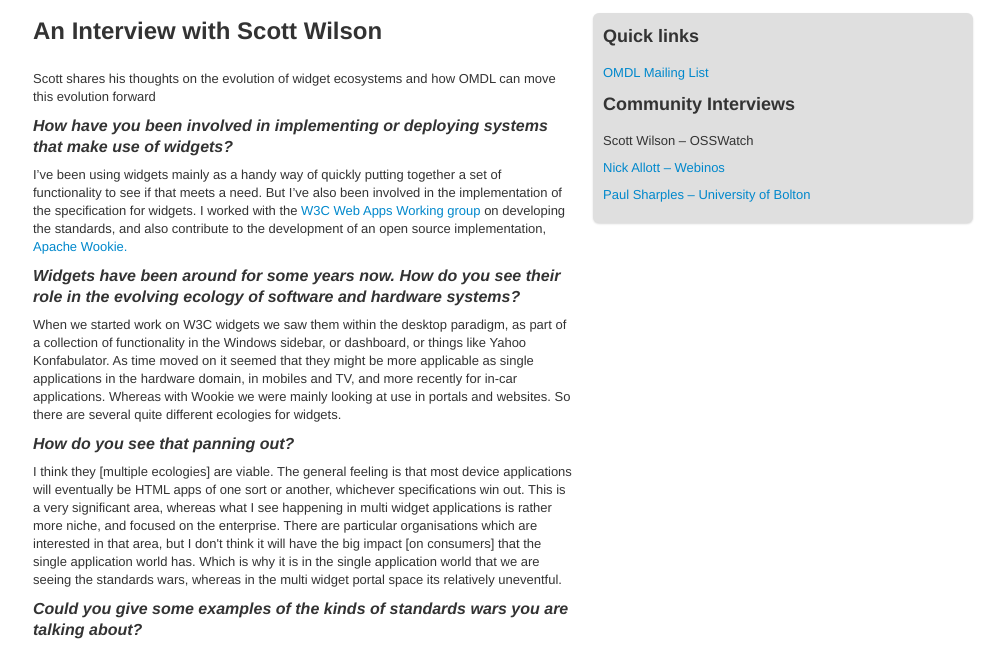
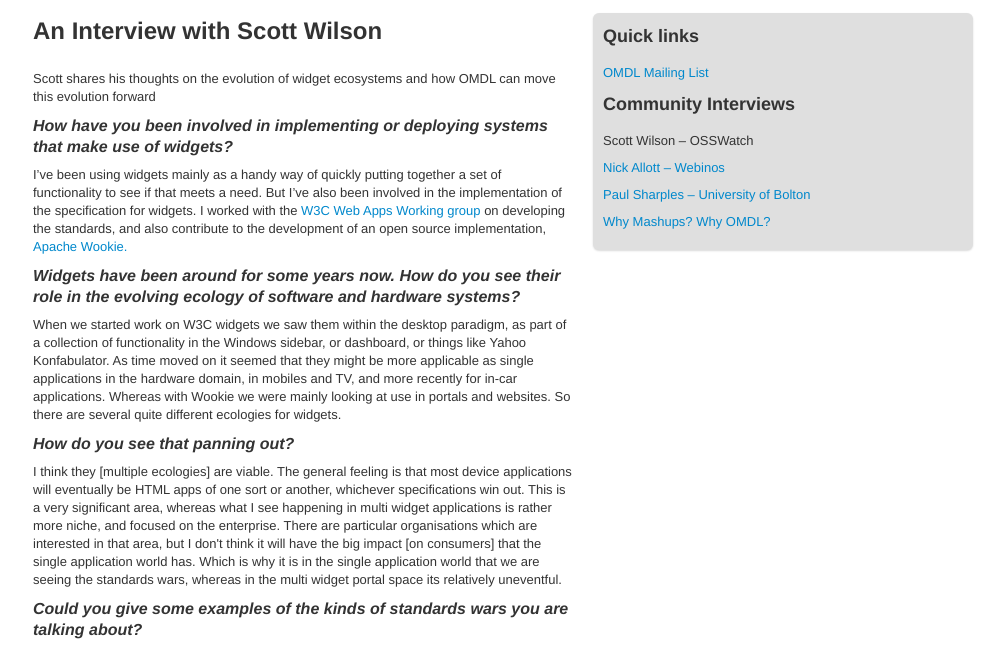
Before and after one commit to omdl/omdl.github.com, a plain HTML site: page wilson.html in a window 1280 px wide. Shown: the part 114-760 px from the top of the page, without its empty margins (137-1142 px from the left). Drawn offline with Linux system fonts and the light colour scheme.

Commit message:
Update wilson.html

```diff
--- a/wilson.html
+++ b/wilson.html
@@ -114,6 +114,7 @@ The enterprise case is where IWC makes more sense. The question is how much of t
             <p>Scott Wilson – OSSWatch</p>
             <p><a href="allott.html">Nick Allott – Webinos</a></p>
             <p><a href="sharples.html">Paul Sharples – University of Bolton</a></p>
+            <p><a href="johnson.html">Why Mashups? Why OMDL?</a></p>
           </div>
           </div>
         </div>
```
